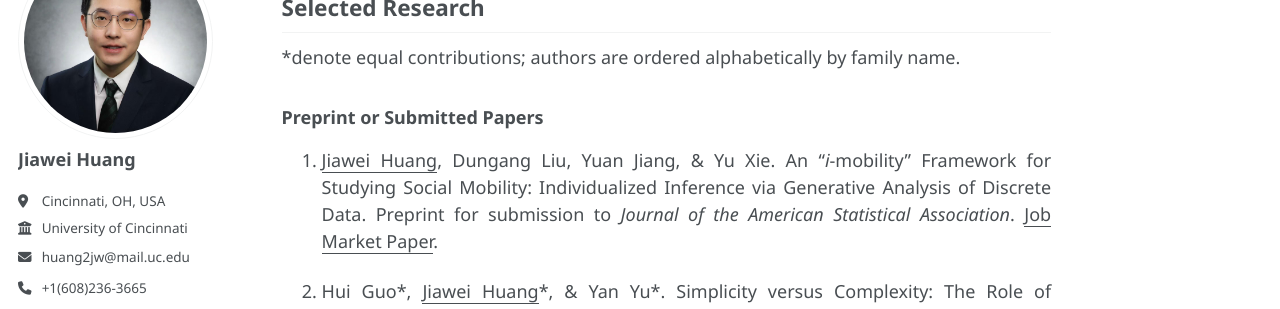
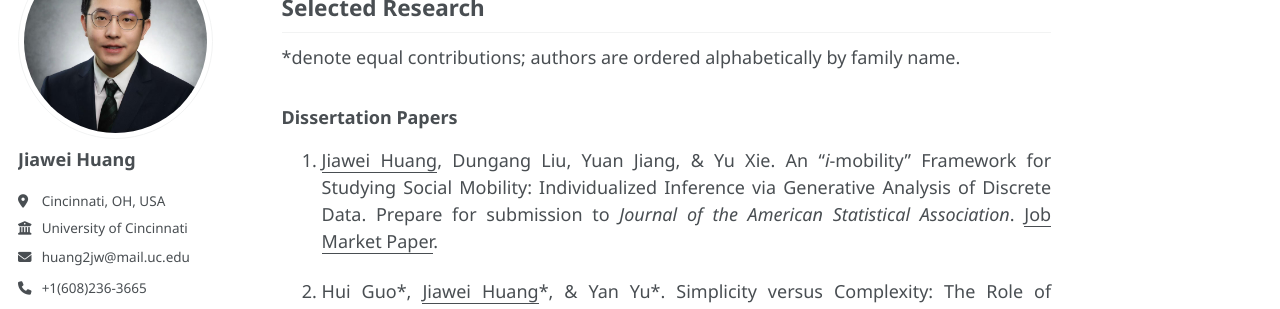
Before and after one commit to Jiawei98/Jiawei98.github.io, a Jekyll site: the page built from _pages/research.md, in a window 1280 px wide and 900 px high, scrolled down 381 px. Shown: the part 155-464 px from the top of the window. Built offline with Jekyll 4.4.1, drawn with Linux system fonts in a browser that asks for light colours; some web fonts are replaced; a script that is not in the unit is left out.

Commit message:
Update research.md

```diff
--- a/_pages/research.md
+++ b/_pages/research.md
@@ -14,9 +14,9 @@ My research centers on the development and application of statistical methodolog
 
 *denote equal contributions; authors are ordered alphabetically by family name.
 
-### Preprint or Submitted Papers
+### Dissertation Papers
 
-1. <u>Jiawei Huang</u>, Dungang Liu, Yuan Jiang, & Yu Xie. An "*i*-mobility" Framework for Studying Social Mobility: Individualized Inference via Generative Analysis of Discrete Data. Preprint for submission to *Journal of the American Statistical Association*. <u>Job Market Paper</u>.
+1. <u>Jiawei Huang</u>, Dungang Liu, Yuan Jiang, & Yu Xie. An "*i*-mobility" Framework for Studying Social Mobility: Individualized Inference via Generative Analysis of Discrete Data. Prepare for submission to *Journal of the American Statistical Association*. <u>Job Market Paper</u>.
 
 2. Hui Guo\*, <u>Jiawei Huang</u>\*, & Yan Yu\*. Simplicity versus Complexity: The Role of Historical Average in Kelly, Malamud, and Zhou's (2024) RFF Model. Under review at *Journal of Finance*. [Link](https://papers.ssrn.com/sol3/papers.cfm?abstract_id=5489967)
 
```
